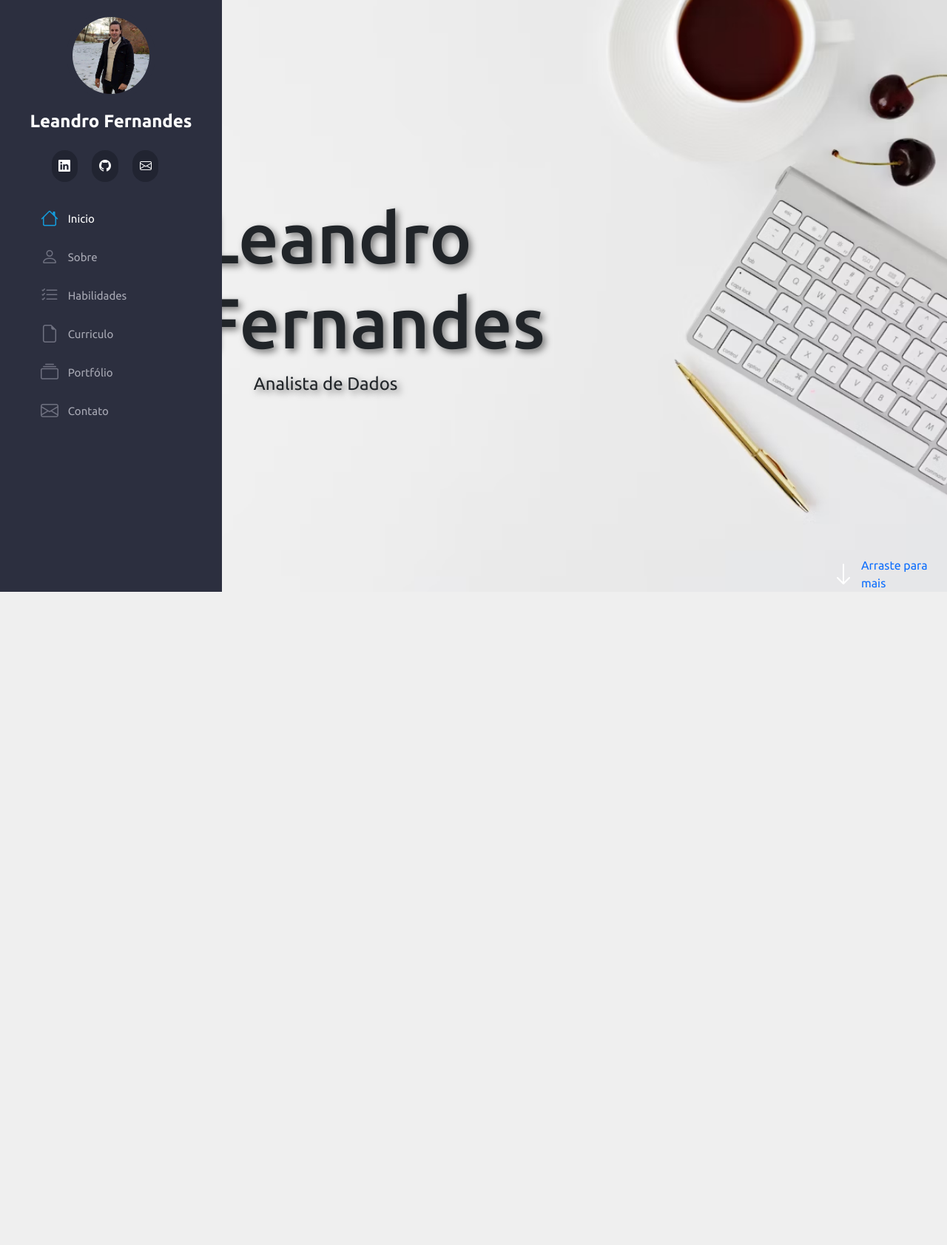
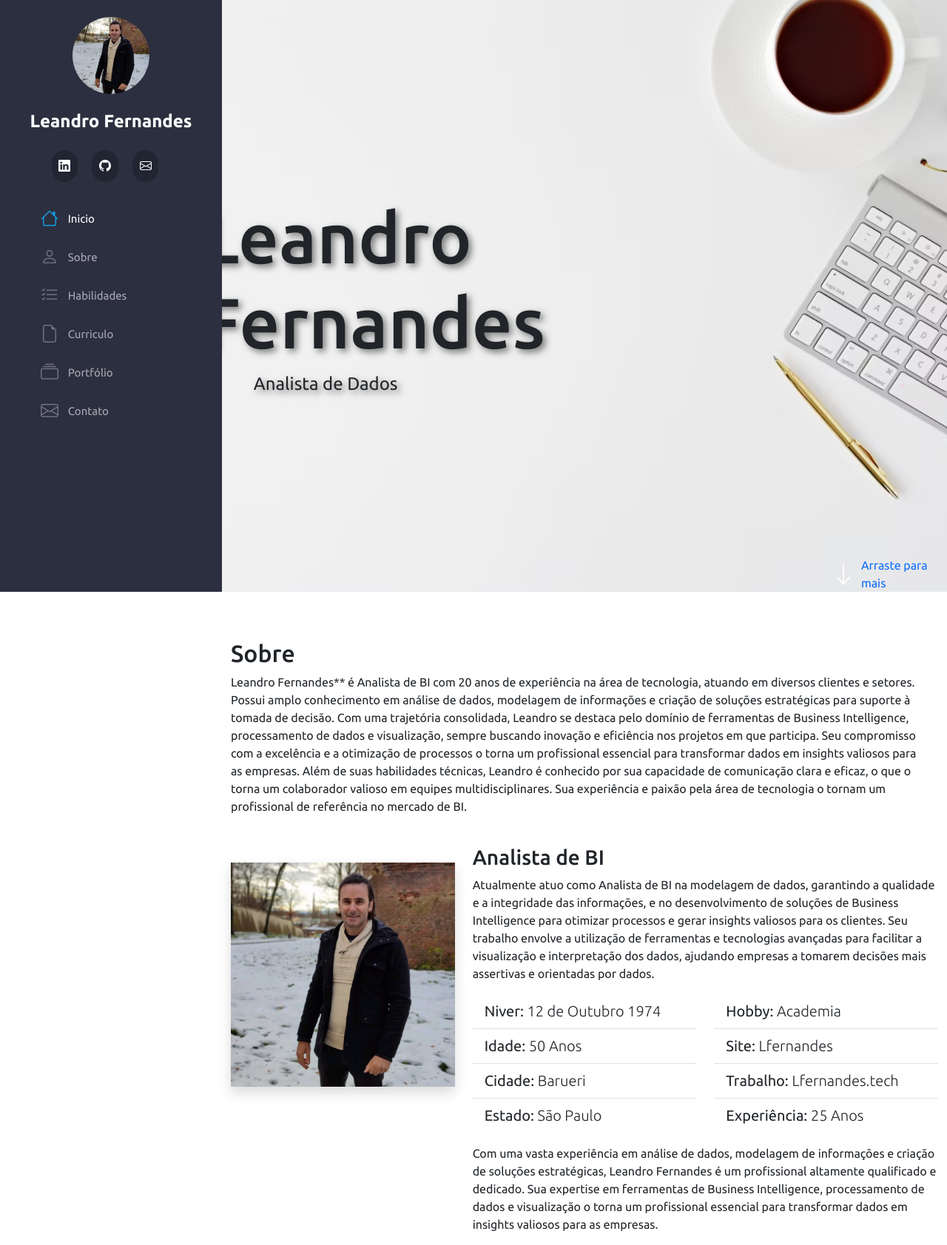
Before and after one commit to lfernandesinsight/PORTFOLIO, a Flask app: page / in a window 1280 px wide. Shown: the whole page at 74% size. Before the commit the page ends 800 px from the top, so only its background shows below. Run offline with Flask 3, Linux system fonts and the light colour scheme; some libraries are stand-ins or nearby versions.

Commit message:
desenvolvimento do sobre

```diff
--- a/static/style.css
+++ b/static/style.css
@@ -1,6 +1,7 @@
 @import url('https://fonts.googleapis.com/css2?family=Ubuntu:ital,wght@0,300;0,400;0,500;0,700;1,300;1,400;1,500;1,700&display=swap');
 
-html, body {
+html,
+body {
     font-family: 'Ubuntu', Arial;
     width: 100%;
     height: 100%;
@@ -19,7 +20,7 @@
     z-index: 9997;
 }
 
-#header .profile img{
+#header .profile img {
     margin: 15px auto;
     display: block;
     width: 120px;
@@ -27,7 +28,7 @@
     border-radius: 50%;
 }
 
-#header .profile h1{
+#header .profile h1 {
     font-size: 24px;
     margin: 0;
     padding: 0;
@@ -36,7 +37,7 @@
     color: #fff;
 }
 
-#header .profile .social-links a{
+#header .profile .social-links a {
     font-size: 1rem;
     background: #212431;
     color: #fff;
@@ -48,15 +49,17 @@
     text-decoration: none;
 }
 
-#header .profile .social-links a:hover{
+#header .profile .social-links a:hover {
     background: #149ddd;
 }
 
-.nav-menu{
+.nav-menu {
     padding: 1.5rem;
 
 }
-.nav-menu a, .nav-menu a:focus{
+
+.nav-menu a,
+.nav-menu a:focus {
     display: flex;
     align-items: center;
     color: #a8a9b4;
@@ -64,24 +67,35 @@
     font-size: 15px;
     text-decoration: none;
 }
-.nav-menu a i, .nav-menu a:focus i{
+
+.nav-menu a i,
+.nav-menu a:focus i {
     font-size: 24px;
     padding-right: 0.8rem;
     color: #6f7180;
     text-decoration: none;
 }
-.nav-menu a:hover, .nav-menu .active, .nav-menu .active:focus, .nav-menu li:hover > a{
+
+.nav-menu a:hover,
+.nav-menu .active,
+.nav-menu .active:focus,
+.nav-menu li:hover>a {
     text-decoration: none;
     color: #fff;
 }
-.nav-menu a:hover i, .nav-menu .active i, .nav-menu .active:focus i, .nav-menu li:hover > a i{
+
+.nav-menu a:hover i,
+.nav-menu .active i,
+.nav-menu .active:focus i,
+.nav-menu li:hover>a i {
     color: #149ddd;
 }
 
-#main{
+#main {
     margin-left: 300px;
 }
-section#inicio{
+
+section#inicio {
     background: url("./img/photo_Fundo.avif") no-repeat;
     background-repeat: no-repeat;
     background-size: cover;
@@ -92,26 +106,28 @@
 
 }
 
-section#inicio h2{
+section#inicio h2 {
     font-size: 6rem;
 }
 
-section#inicio span#subtitle{
+section#inicio span#subtitle {
     margin-right: 8rem;
     font-size: 1.5rem;
 }
-.text-shadow{
+
+.text-shadow {
     text-shadow: 4px 4px 10px rgba(0, 0, 0, 0.5);
 }
 
-section#inicio div#arraste{
+section#inicio div#arraste {
     width: 9rem;
 }
-section#inicio div#arraste a{
+
+section#inicio div#arraste a {
     text-decoration: none;
 }
 
-i.menu-mobile{
+i.menu-mobile {
     position: fixed;
     color: #fff;
     background-color: #149ddd;
@@ -128,32 +144,52 @@
     align-items: center;
 }
 
-.menu-nav-active{
+.menu-nav-active {
     overflow: hidden;
 }
 
-.menu-nav-active #header{
+.menu-nav-active #header {
     left: 0;
 }
-@media (max-width: 1024px){
-    #header{
+
+@media (max-width: 1024px) {
+    #header {
         left: -300px;
     }
-    #main{
+
+    #main {
         margin-left: 0;
     }
-    i.menu-mobile{
+
+    i.menu-mobile {
         display: flex;
     }
-    section#inicio h2{
+
+    section#inicio h2 {
         font-size: 3.5rem;
     }
-    section#inicio span#subtitle{
+
+    section#inicio span#subtitle {
         font-size: 1rem;
         margin-right: 0;
     }
-    #main{
+
+    #main {
         margin-left: 0;
     }
 
 }
+
+/*Estilização da Barra lateral*/
+*::-webkit-scrollbar {
+    width: 10px;
+}
+*::-webkit-scrollbar-track {
+    width: 12px;
+    box-shadow: inset 0 0 .3rem #00000050;
+    background:#fff;
+}
+*::-webkit-scrollbar-thumb {
+    background-color: #dfdddc;
+    border-radius: 20px;
+}
--- a/templates/index.html
+++ b/templates/index.html
@@ -1,5 +1,6 @@
 <!DOCTYPE html>
 <html lang="pt-br">
+
 <head>
   <meta charset="UTF-8">
   <meta http-equiv="X-UA-Compatible" content="IE=edge">
@@ -9,66 +10,113 @@
   <link rel="icon" type="image/png" href="../static/imag/asset-15.png">
   <link rel="icon" href="../static/favicon.ico" type="image/x-icon">
   <link rel="stylesheet" href="https://cdn.jsdelivr.net/npm/bootstrap-icons@1.5.0/font/bootstrap-icons.css">
-
   <title>Thi Code</title>
 </head>
+
 <body>
-
   <i class="bi bi-list menu-mobile"></i>
-
   <aside id="header">
     <section class="profile">
       <img src="../static/img/perfil.jpg" alt="Foto do Leandro">
       <h1>Leandro Fernandes</h1>
-
       <div class="social-links mt-4 text-center">
-                    <a target="_blank" href="https://www.linkedin.com/in/leandro-fernandes-4506a2237/"><i class="bi bi-linkedin"></i></a>
+        <a target="_blank" href="https://www.linkedin.com/in/leandro-fernandes-4506a2237/"><i
+            class="bi bi-linkedin"></i></a>
         <a target="_blank" href="https://github.com/leandro-fernandes"><i class="bi bi-github"></i></a>
         <a target="_blank" href="mailto:leandro.fernandes@aluno.ifsp.edu.br"><i class="bi bi-envelope"></i></a>
       </div>
-
     </section>
     <nav id='navbar' class="nav-menu">
       <ul class="nav flex-column">
-            <a class="nav-link active" aria-current="page" href="#"><i class="bi bi-house"></i> Inicio</a>
-            <a class="nav-link" href="#"><i class="bi bi-person" aria-hidden="true"></i> Sobre</a>
-            <a class="nav-link" href="#"><i class="bi bi-list-check" aria-hidden="true" ></i> Habilidades</a>
+        <a class="nav-link active" aria-current="page" href="#inicio"><i class="bi bi-house"></i> Inicio</a>
+        <a class="nav-link" href="#sobre"><i class="bi bi-person" aria-hidden="true"></i> Sobre</a>
+        <a class="nav-link" href="#"><i class="bi bi-list-check" aria-hidden="true"></i> Habilidades</a>
         <a class="nav-link" href="#"><i class="bi bi-file-earmark" aria-hidden="true"></i> Curriculo</a>
         <a class="nav-link" href="#"><i class="bi bi-collection" aria-hidden="true"></i> Portfólio</a>
         <a class="nav-link" href="#"><i class="bi bi-envelope" aria-hidden="true"></i> Contato</a>
       </ul>
     </nav>
-
-
   </aside>
-
   <main id="main">
-
     <section id="inicio" class="row m-0 p-0">
       <div class="col-md-5 d-flex justify-content-center align-items-center flex-column">
         <h2 class=" text-shadow">Leandro Fernandes</h2>
         <span id="subtitle" class="text-shadow">Analista de Dados</span>
       </div>
-
       <div class="col-md-7 d-flex justify-content-end align-items-end">
         <div id="arraste" class="d-flex align-items-center">
           <i class="bi bi-arrow-down text-white pe-2 fs-2" aria-hidden="true"></i>
-              <a href="">Arraste para mais</a>
+          <a href="#sobre">Arraste para mais</a>
+        </div>
+      </div>
+    </section>
+    <section id='sobre' class="container mt-5">
+      <div class="row w-100">
+        <div class="col-md-12" data-anime="down">
+          <h2 class="pt-3">Sobre</h2>
+          <p>Leandro Fernandes** é Analista de BI com 20 anos de experiência na área de tecnologia, atuando em diversos
+            clientes e setores. Possui amplo conhecimento em análise de dados, modelagem de informações e criação de
+            soluções estratégicas para suporte à tomada de decisão.
+            Com uma trajetória consolidada, Leandro se destaca pelo domínio de ferramentas de Business Intelligence,
+            processamento de dados e visualização, sempre buscando inovação e eficiência nos projetos em que participa.
+            Seu compromisso com a excelência e a otimização de processos o torna um profissional essencial para
+            transformar dados em insights valiosos para as empresas.
+            Além de suas habilidades técnicas, Leandro é conhecido por sua capacidade de comunicação clara e eficaz, o
+            que o torna um colaborador valioso em equipes multidisciplinares. Sua experiência e paixão pela área de
+            tecnologia o tornam um profissional de referência no mercado de BI.
+          </p>
+        </div>
+      </div>
+      <div class="row mt-4">
+        <div class="col-md-4">
+          <img class="img-fluid shadow mt-4" src="../static/img/perfil.jpg" alt="Imagem Leandro">
+        </div>
+        <div class="col-md-8">
+          <h3>Analista de BI</h3>
+          <p>Atualmente atuo como Analista de BI na modelagem de dados, garantindo a qualidade e a integridade das
+            informações, e no desenvolvimento
+            de soluções de Business Intelligence para otimizar processos e gerar insights valiosos para os clientes. Seu
+            trabalho envolve a utilização de ferramentas e tecnologias avançadas para facilitar a visualização e
+            interpretação dos dados, ajudando empresas a tomarem decisões mais assertivas e orientadas por dados.
+          </p>
+          <div class="row mt-3 mb-3">
+            <div class="col-md-6">
+              <ul class="list-group list-group-flush fs-5">
+                <li class="list-group-item">Niver: <span class="fw-lighter">12 de Outubro 1974</span></li>
+                <li class="list-group-item">  Idade: <span class="fw-lighter">50 Anos</span></li>
+                <li class="list-group-item">Cidade: <span class="fw-lighter">Barueri</span></li>
+                <li class="list-group-item">Estado: <span class="fw-lighter">São Paulo</span></li>
+
+              </ul>
             </div>
 
+            <div class="col-md-6">
+              <ul class="list-group list-group-flush fs-5">
+                <li class="list-group-item">Hobby: <span class="fw-lighter">Academia</span></li>
+                <li class="list-group-item">Site: <a href="" target="_blank"
+                    class="fw-lighter text-decoration-none link-dark">Lfernandes</a> </li>
+                <li class="list-group-item">Trabalho: <a href="" target="_blank"
+                    class="fw-lighter text-decoration-none link-dark">Lfernandes.tech</a> </li>
+                <li class="list-group-item">Experiência: <span class="fw-lighter">25 Anos</span></li>
+
+              </ul>
+            </div>
+          </div>
+          <p>
+            Com uma vasta experiência em análise de dados, modelagem de informações e criação de soluções estratégicas,
+            Leandro Fernandes é um profissional altamente qualificado e dedicado. Sua expertise em ferramentas de
+            Business Intelligence, processamento de dados e visualização o torna um profissional essencial para
+            transformar dados em insights valiosos para as empresas.
+
+          </p>
 
         </div>
-
-
-
-
+      </div>
     </section>
 
-
   </main>
-
-
   <script src="../static/bootstrap/js/bootstrap.bundle.min.js"></script>
   <script src="../static/script.js"></script>
 </body>
+
 </html>
```
Lines whose indentation alone changed are shown as unchanged.
